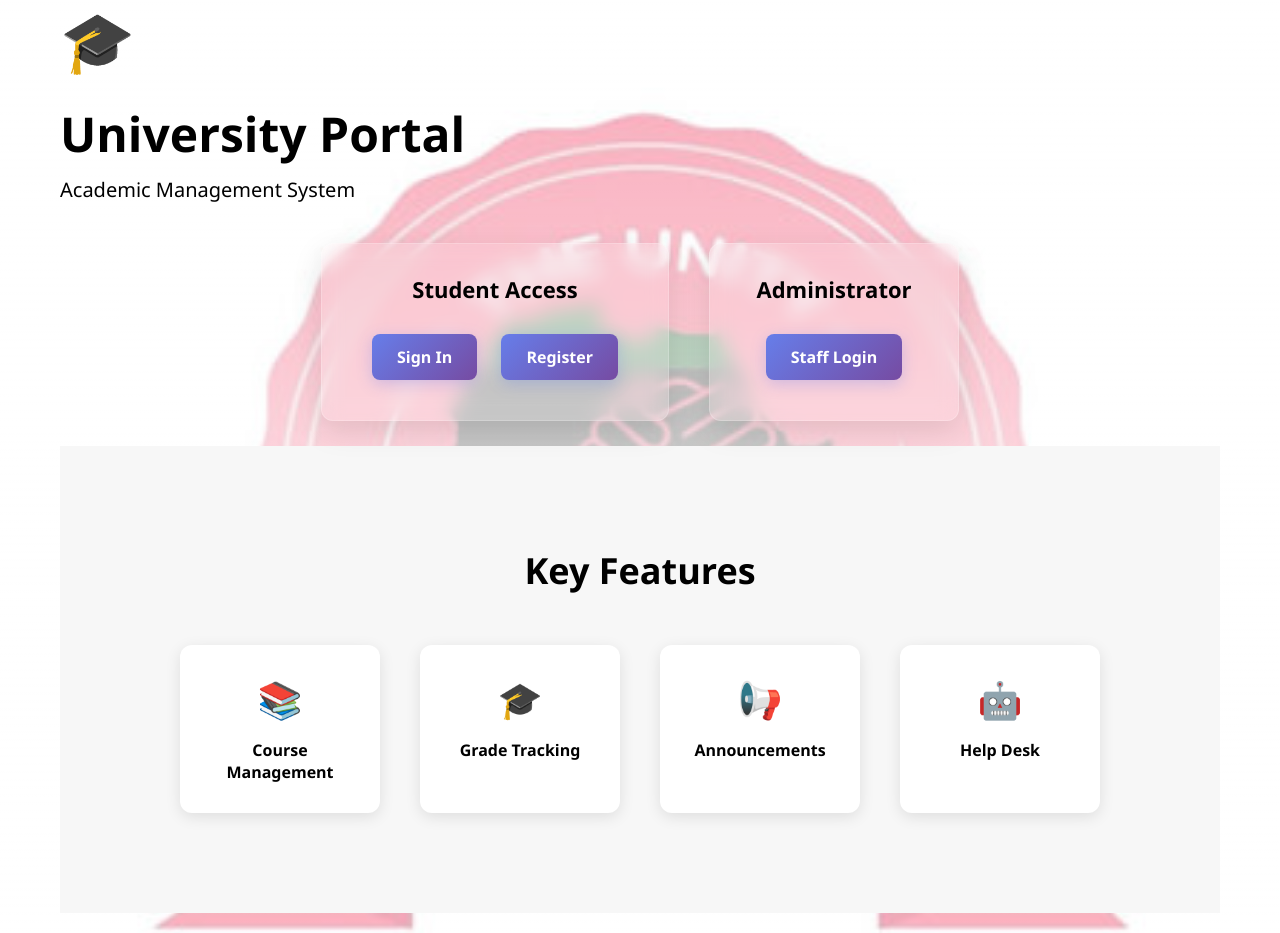
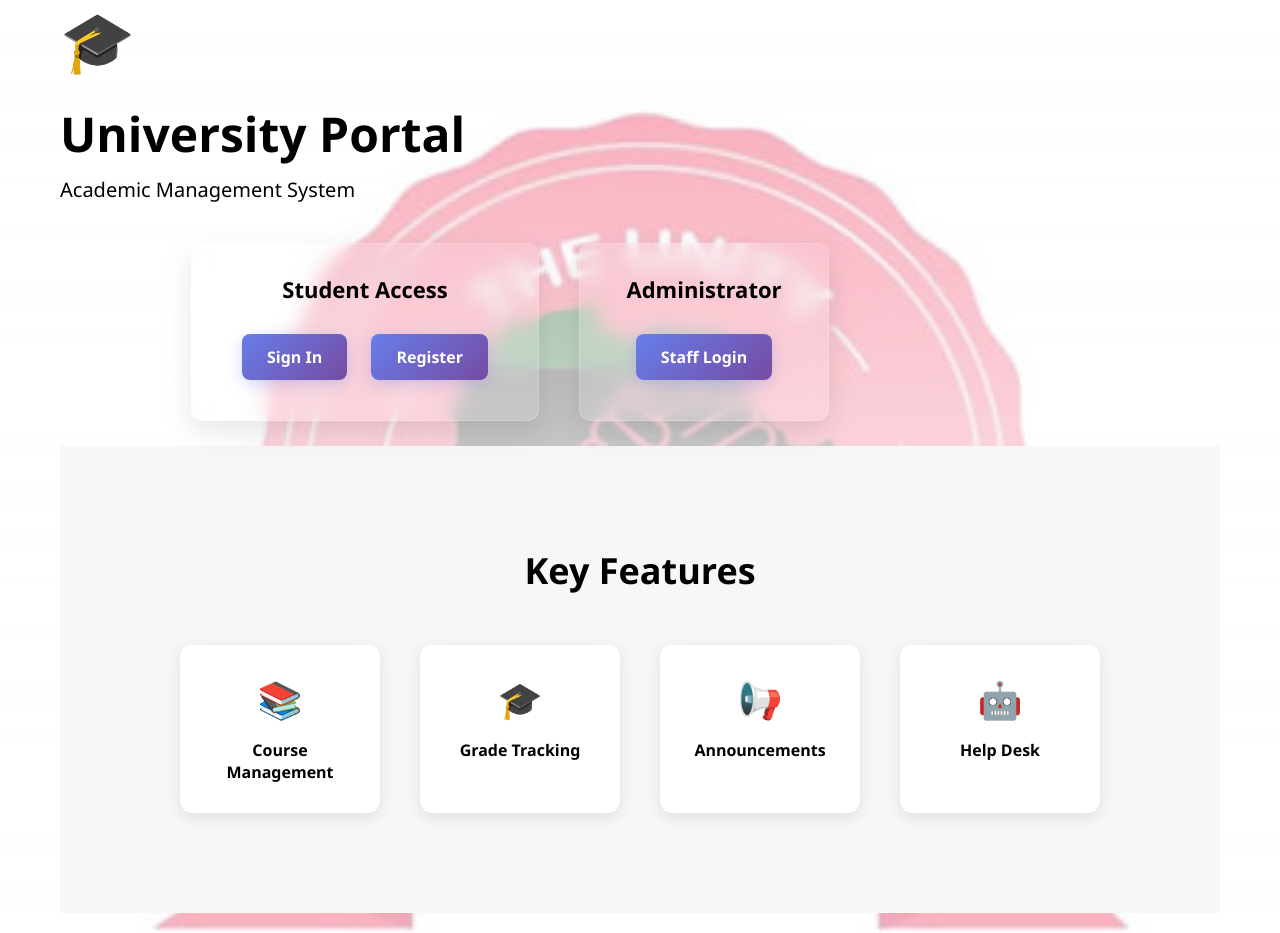
Before and after one commit to gandalf-lab/unity_uni_student_portal, a Flask app: page / in a window 1280 px wide. Shown: the part 96-1029 px from the top of the page. Run offline with Flask 3, Linux system fonts and the light colour scheme.

Commit message:
Update style.css

```diff
--- a/static/css/style.css
+++ b/static/css/style.css
@@ -572,13 +572,22 @@ tr:hover {
 }
 ......
 /* Hero Section */
+/* Hero Section */
 .hero {
     background: linear-gradient(135deg, #4e54c8, #8f94fb);
     color: #fff;
-    padding: 80px 0;
+    height: 100vh; /* Full viewport height */
+    display: flex;
+    justify-content: center; /* Center horizontally */
+    align-items: center;    /* Center vertically */
     text-align: center;
+    padding: 0 20px;
 }
 
+.hero-container {
+    max-width: 900px;
+    width: 100%;
+}
 .hero .logo {
     font-size: 60px;
     margin-bottom: 20px;
```
